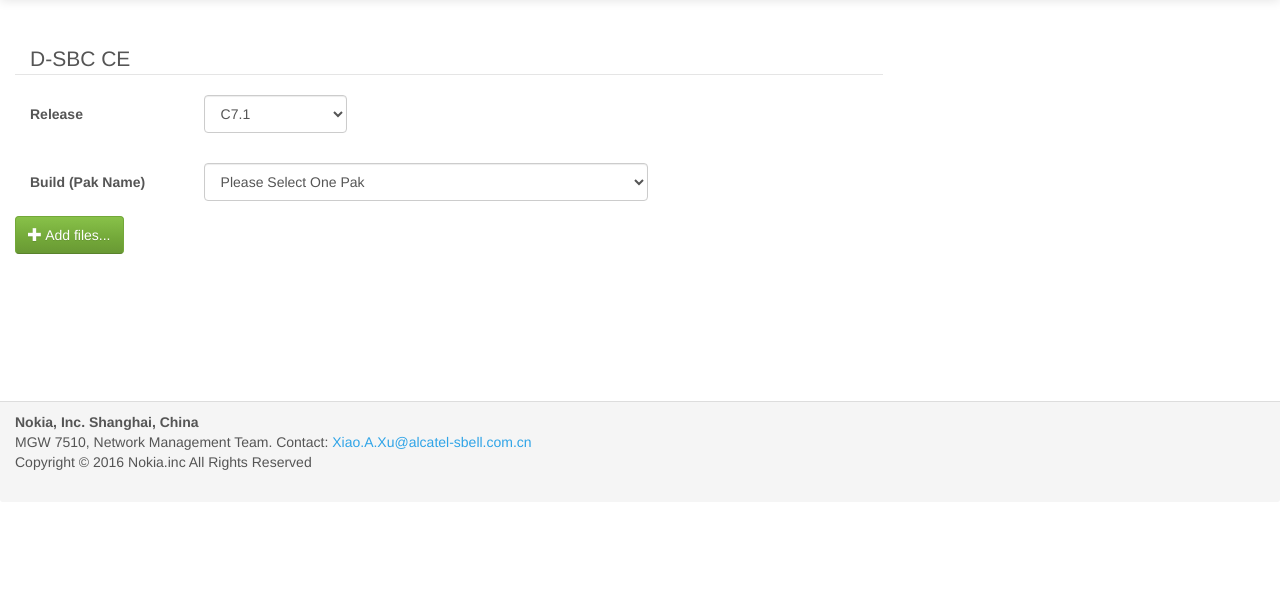
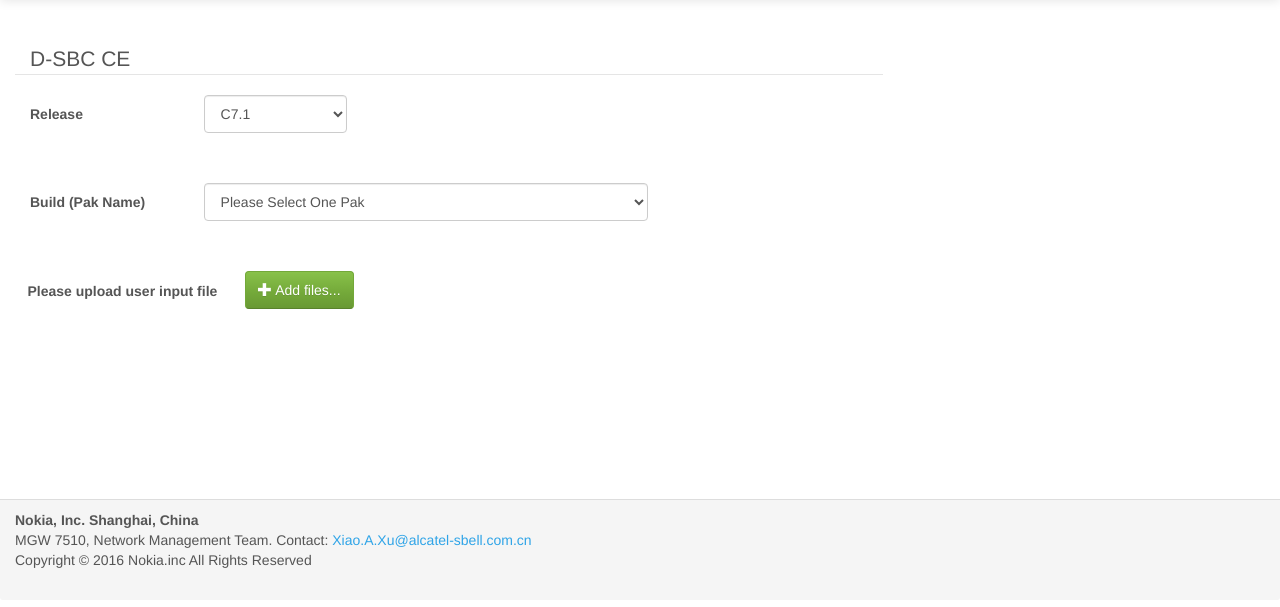
Before and after one commit to gter1216/mgw7510-web, a Django app: template mgw7510/templates/ce_deployment/ce_deploy.html in a window 1280 px wide. Shown: the part 51-658 px from the top of the page. Run offline with Django 3.2, Linux system fonts and the light colour scheme; the template is opened without the code that fills it, so the values that code supplies are empty; some libraries are stand-ins or nearby versions.

Commit message:
change from "upload multiple files" to "upload single file"

```diff
--- a/mgw7510/templates/ce_deployment/ce_deploy.html
+++ b/mgw7510/templates/ce_deployment/ce_deploy.html
@@ -86,7 +86,7 @@
                         </div>
                     </div>
 
-                    <div style="height: 15px;"></div>
+                    <div style="height: 35px;"></div>
 
                     <div class="form-group">
                         <label for="select" class="col-lg-2 control-label text-left">Build (Pak Name)</label>
@@ -100,20 +100,24 @@
             </div>
         </div>
 
+        <div style="height: 35px;"></div>
 
         <div class="container-fluid">
-            <div class="col-lg-7" style="">
+            <div class="col-lg-7" style="margin-left: 1%">
                 <div class="row">
                     <!-- The file upload form used as target for the file upload widget -->
                     <form id="fileupload"  method="POST" enctype="multipart/form-data">
                         <!-- The fileupload-buttonbar contains buttons to add/delete files and start/cancel the upload -->
                         <div class="row fileupload-buttonbar">
-                            <div class="col-lg-3">
+                            <div class="col-lg-8">
+                                <label class="control-label text-left" style="margin-right: 5%">
+                                    Please upload user input file
+                                </label>
                                 <!-- The fileinput-button span is used to style the file input field as button -->
                                 <span class="btn btn-success fileinput-button">
                                     <i class="glyphicon glyphicon-plus"></i>
                                     <span>Add files...</span>
-                                    <input type="file" name="files[]" multiple>
+                                    <input type="file" name="files">
                                 </span>
                                 <!-- The global file processing state -->
                                 <span class="fileupload-process"></span>
@@ -129,7 +133,9 @@
                             </div>
                         </div>
                         <!-- The table listing the files available for upload/download -->
-                        <table role="presentation" class="table table-striped"><tbody class="files"></tbody></table>
+                        <table role="presentation" class="table table-striped">
+                            <tbody class="files" id="filelistholder"></tbody>
+                        </table>
                     </form>
                 </div>
             </div>
@@ -217,6 +223,7 @@
                     {% } %}
                 </td>
             </tr>
+            {% $('#filelistholder').empty(); %}
         {% } %}
         </script>
         <!-- The template to display files available for download -->
@@ -253,10 +260,7 @@
                         </button>
                         <input type="checkbox" name="delete" value="1" class="toggle">
                     {% } else { %}
-                        <button class="btn btn-warning cancel">
-                            <i class="glyphicon glyphicon-ban-circle"></i>
-                            <span>Cancel</span>
-                        </button>
+
                     {% } %}
                 </td>
             </tr>
```
